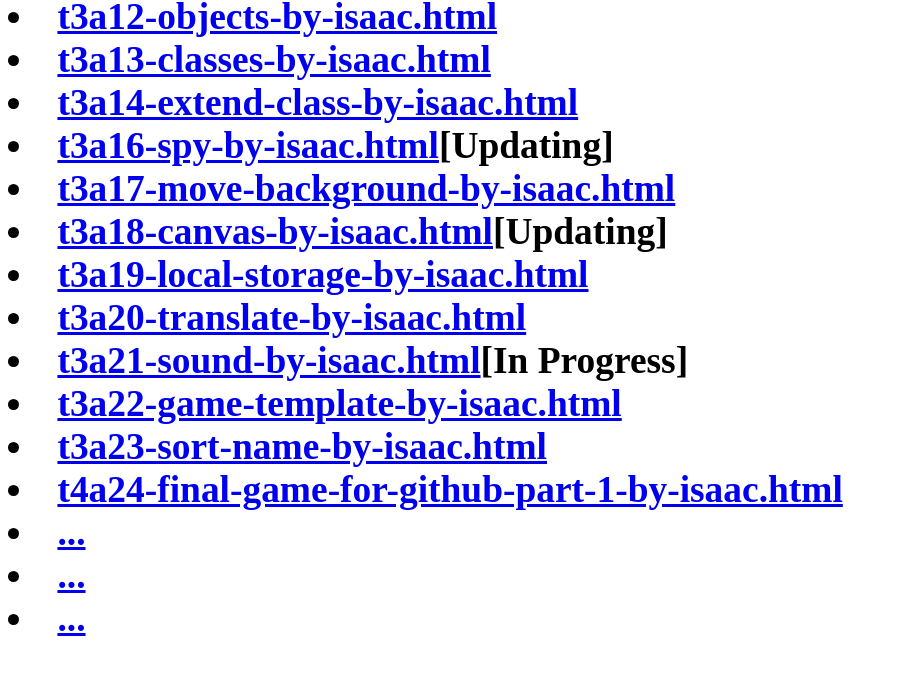
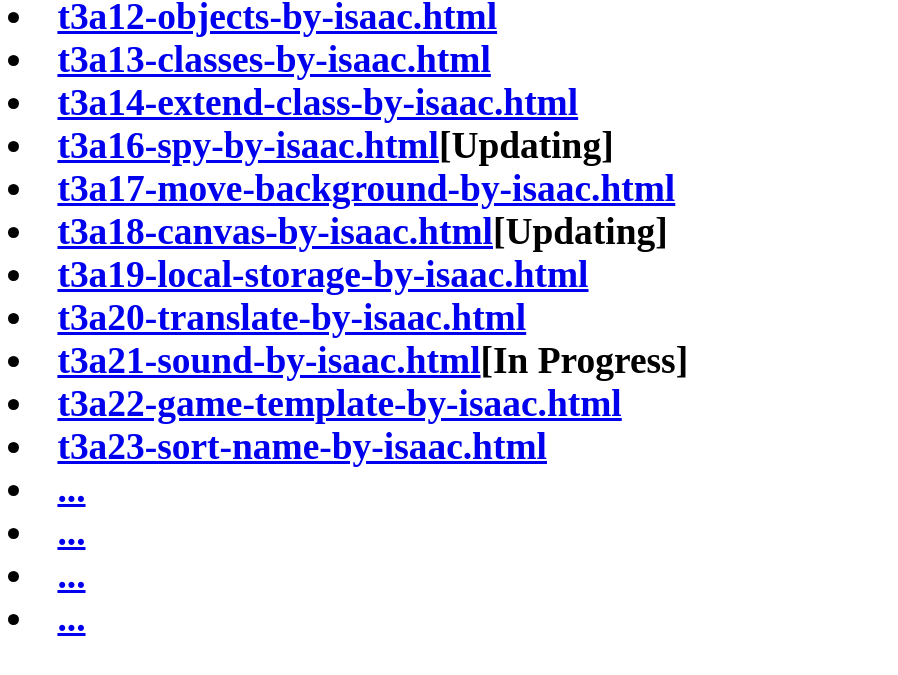
Before and after one commit to SmallManIsaac/GameDev22-Isaac, a plain HTML site: page public/index.html in a window 1280 px wide. Shown: the part 731-1406 px from the top of the page, without its empty margins (0-898 px from the left). Drawn offline with Linux system fonts and the light colour scheme.

Commit message:
Update index.html

```diff
--- a/public/index.html
+++ b/public/index.html
@@ -34,7 +34,7 @@
 
 <li><a href="t3a22-game-template-by-isaac.html">t3a22-game-template-by-isaac.html</a>
 <li><a href="t3a23-sort-name-by-isaac.html">t3a23-sort-name-by-isaac.html</a>
-<li><a href="t4a24-final-game-for-github-part-1-by-isaac.html">t4a24-final-game-for-github-part-1-by-isaac.html</a>
+<li><a href="..">...</a>
 
 <li><a href="..">...</a>
 <li><a href="..">...</a>
```
